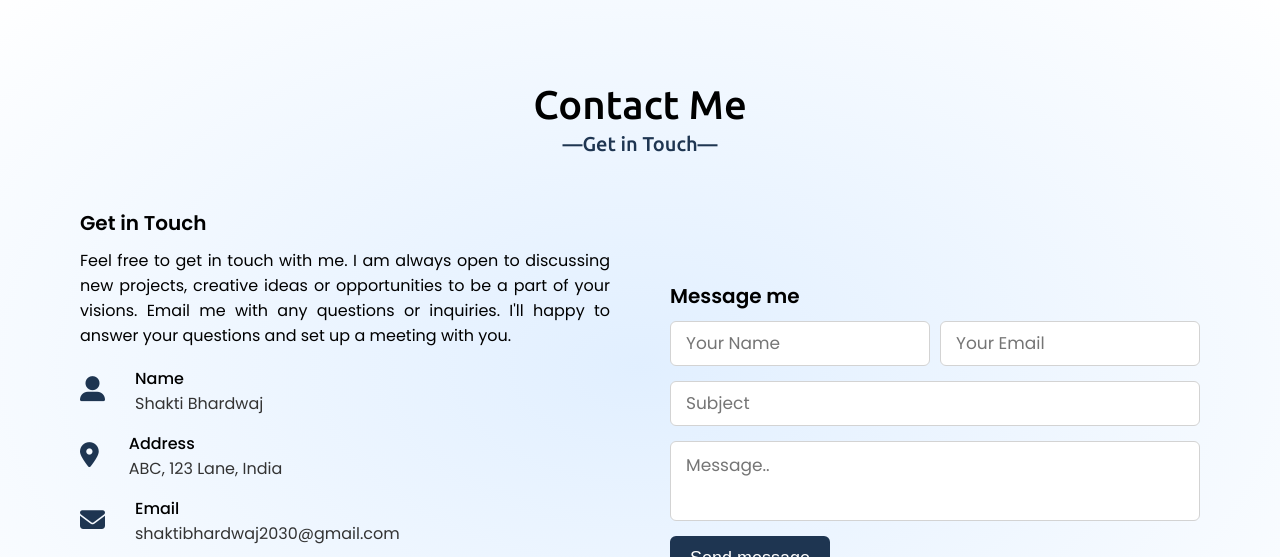
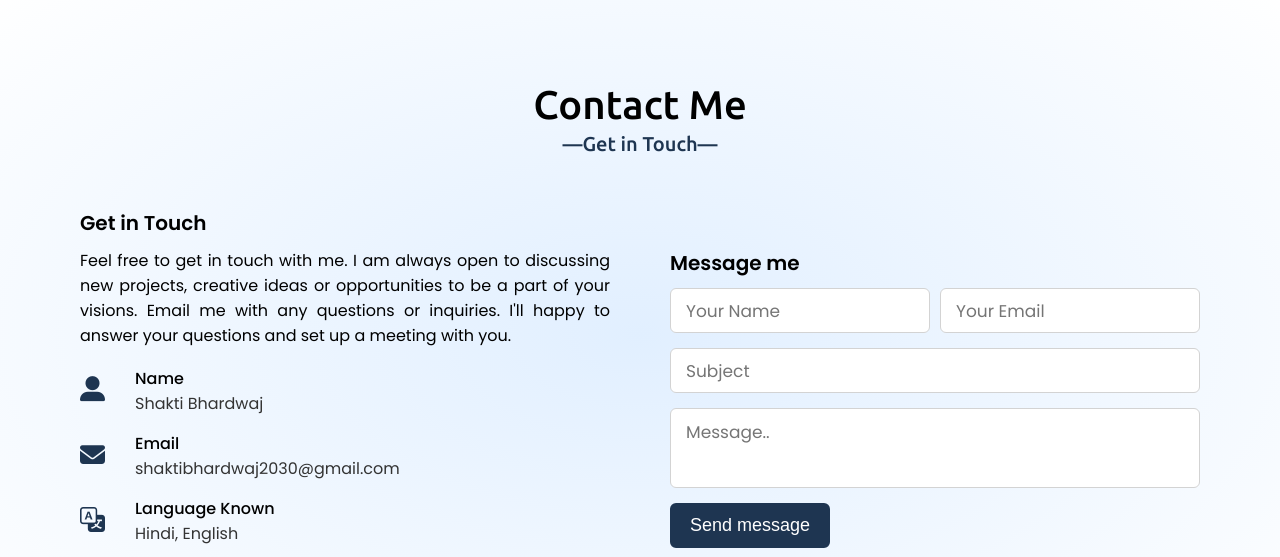
Before and after one commit to shaktibhardwaj17/portfolio_html-css-js, a plain HTML site: page index.html in a window 1280 px wide. Shown: the part 3657-4214 px from the top of the page. Drawn offline with nearby package versions, Linux system fonts and the light colour scheme.

Commit message:
minor changes were made

```diff
--- a/index.html
+++ b/index.html
@@ -256,14 +256,6 @@
                         </a>
 
                         <div class="row">
-                            <i class="fa-solid fa-location-dot"></i>
-                            <div class="info">
-                                <div class="head"> Address</div>
-                                <div class="sub-title"> ABC, 123 Lane, India</div>
-                            </div>
-                        </div>
-
-                        <div class="row">
                             <i class="fa-solid fa-envelope"></i>
                             <div class="info">
                                 <div class="head">Email</div>
```
